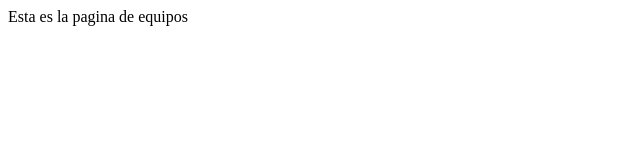
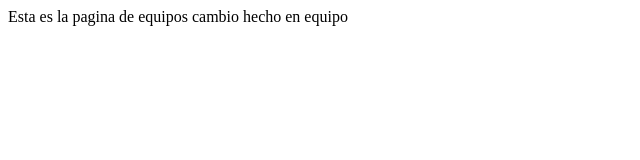
Before and after one commit to MaxBernasconiCodes/prueba_14i, a plain HTML site: page equipo.html in a window 1280 px wide. Shown: the whole page, without its empty margins (0-640 px from the left). Drawn offline with Linux system fonts and the light colour scheme.

Commit message:
cambios en paginas de equipo e index

```diff
--- a/equipo.html
+++ b/equipo.html
@@ -8,5 +8,6 @@
 </head>
 <body>
     Esta es la pagina de equipos
+    cambio hecho en equipo
 </body>
 </html>
```
Also changed, not shown: index.html (+1 -0 lines).
